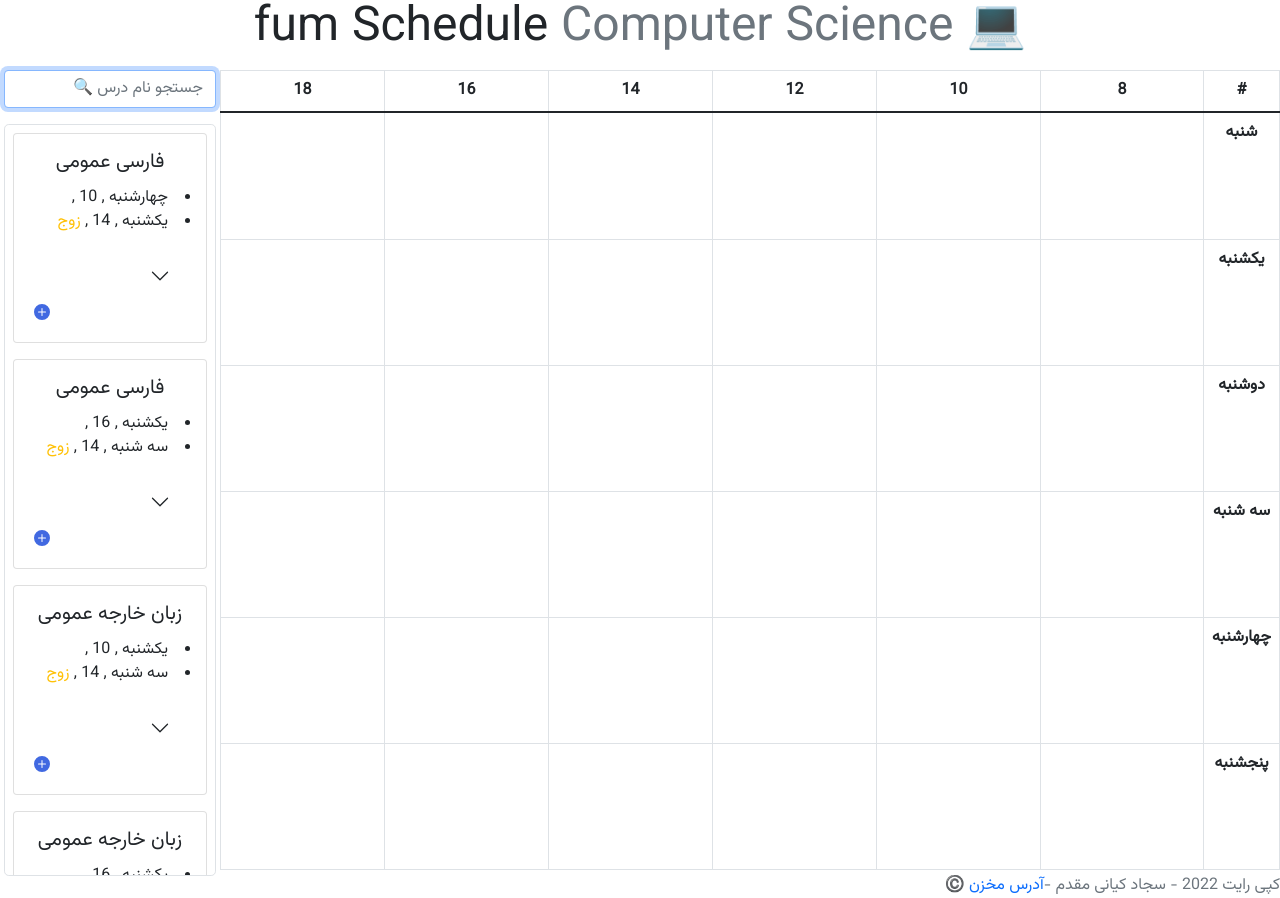
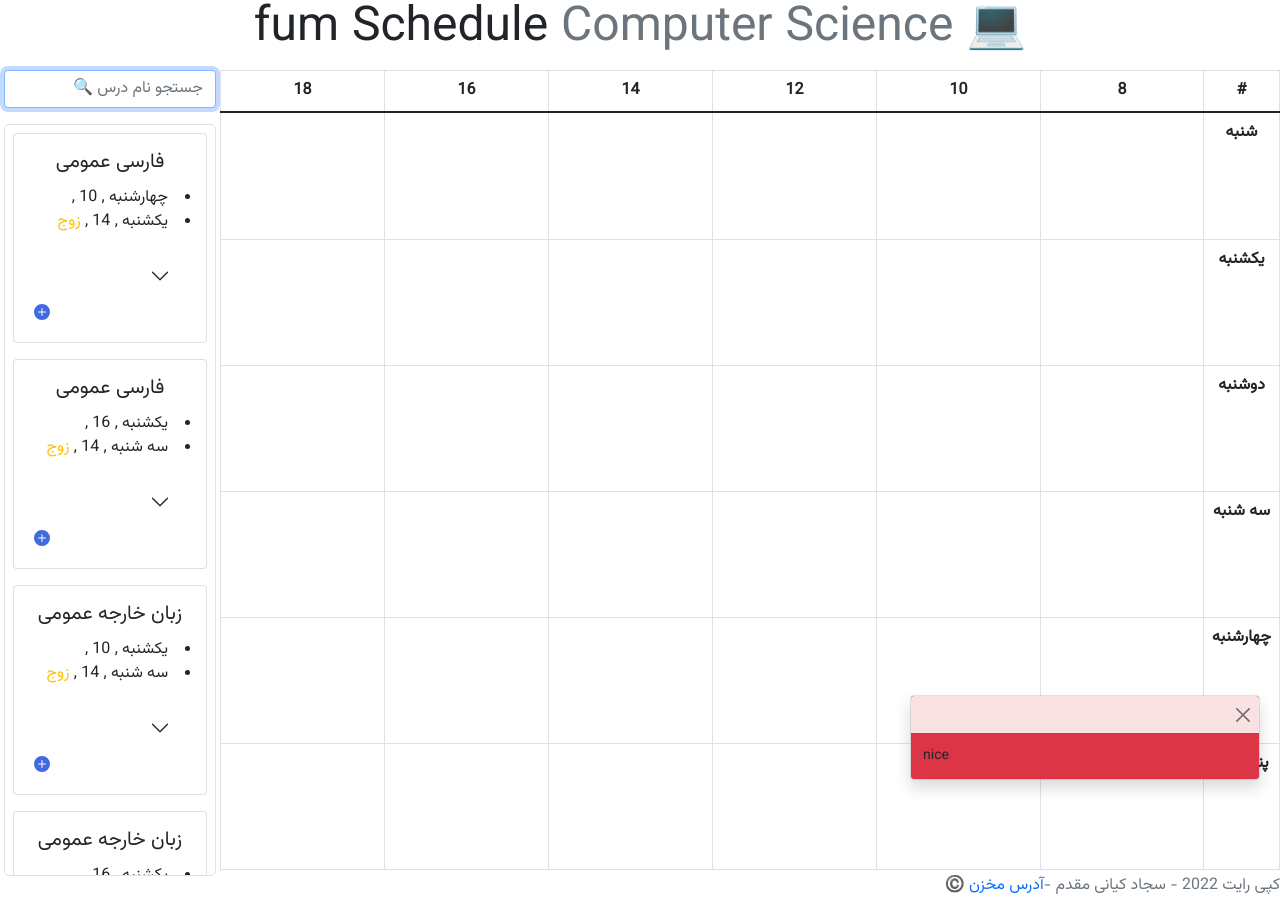
Before and after one commit to SajjadKiani/fum-schedule, a React (Create React App) app: page / in a window 1280 px wide. Built offline with nearby package versions, Linux system fonts and the light colour scheme.

Commit message:
add toast

```diff
--- a/src/App.js
+++ b/src/App.js
@@ -7,10 +7,12 @@ import {Data} from "./data";
 import {TableData} from "./data/tableData";
 import { useState} from "react";
 import {Link} from "react-router-dom";
+import MyToast from "./components/toast";
 
 
 function App() {
 
+    const [show, setShow] = useState(true);
     const [tableData , setTableData] = useState(TableData)
 
     const handleCardClick = (data) => {
@@ -44,6 +46,7 @@ function App() {
         <p className={'mb-2 text-muted text-end'}>©️ کپی رایت 2022 - سجاد کیانی مقدم -
             <a href={'https://github.com/SajjadKiani/fum-schedule'} id={'repository'}>آدرس مخزن</a>
         </p>
+        <MyToast show={show} setShow={setShow} message={'nice'}  />
       </div>
   );
 }
--- /dev/null
+++ b/src/components/toast/index.js
@@ -0,0 +1,18 @@
+import React from 'react'
+import {Toast} from 'react-bootstrap'
+
+import './style.css'
+
+export default function MyToast({message , show , setShow}) {
+
+  return (
+    <div id='toast-container' className="position-fixed">
+      <Toast show={show} bg='danger' onClose={() => {setShow(!show)}}>
+        <Toast.Header className='justify-content-end'></Toast.Header>
+        <Toast.Body className='d-flex justify-content-between'>
+          {message}
+        </Toast.Body>
+    </Toast>
+    </div>
+  )
+}
--- /dev/null
+++ b/src/components/toast/style.css
@@ -0,0 +1,4 @@
+#toast-container {
+    bottom: 20px;
+    right: 20px;
+}
```
